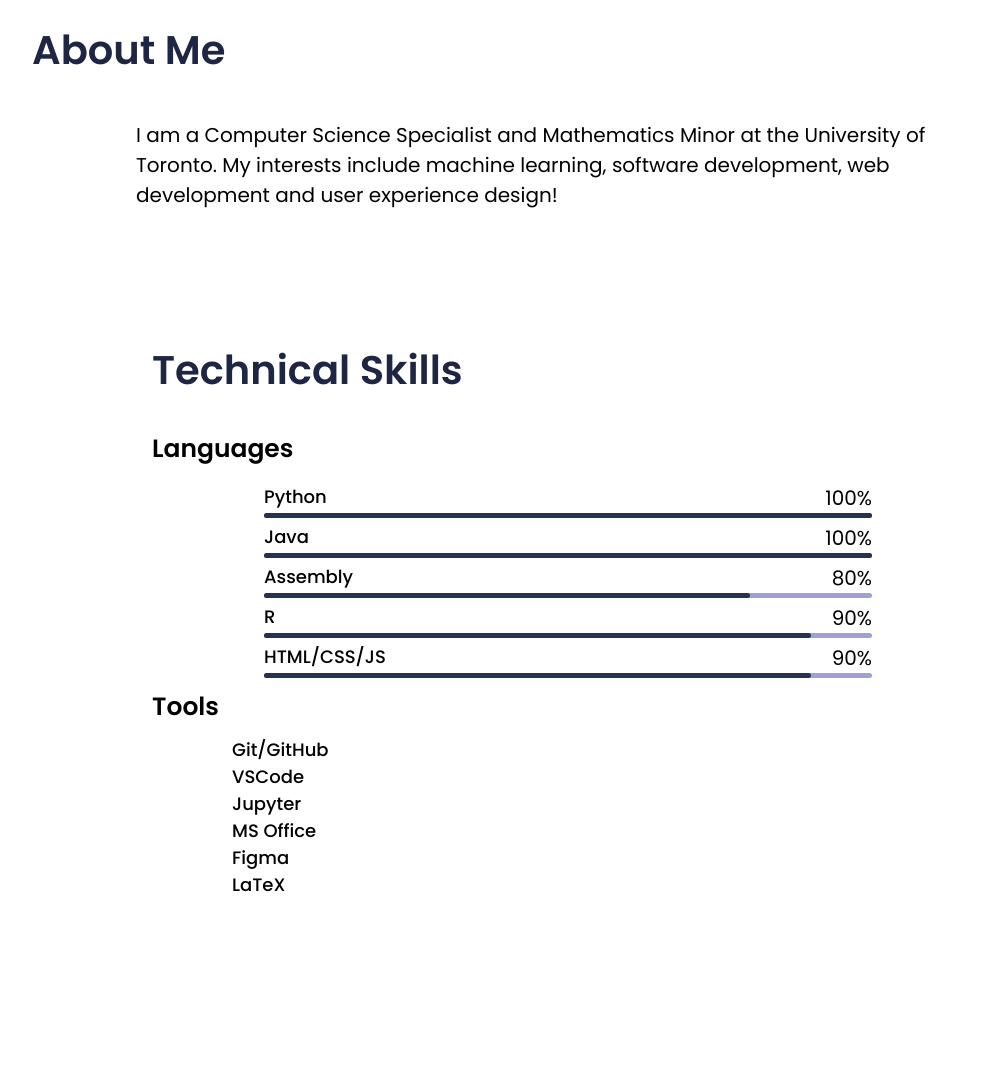
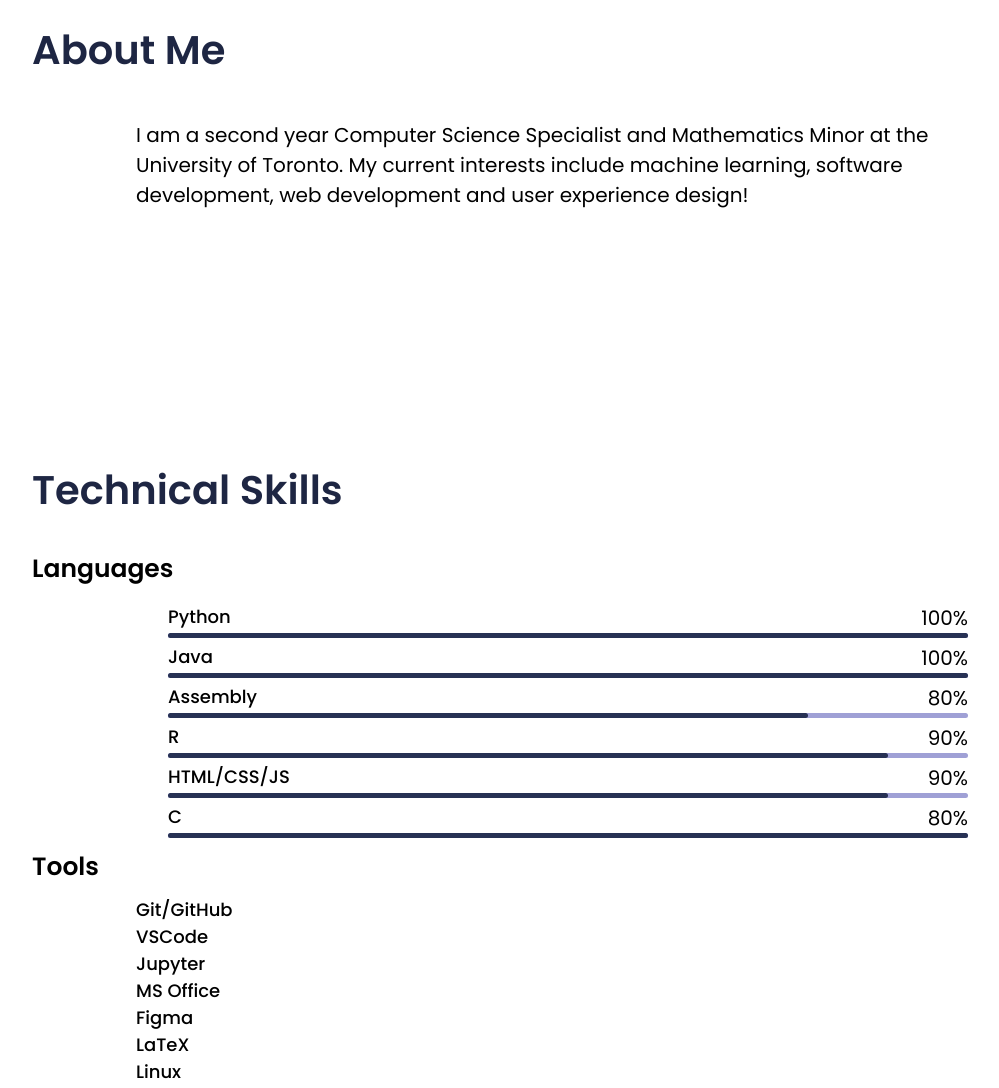
Before and after one commit to oliviaw12/oliviaw12.github.io, a plain HTML site: page index.html in a window 1280 px wide. Shown: the part 860-1948 px from the top of the page, without its empty margins (88-1087 px from the left). Drawn offline with nearby package versions, Linux system fonts and the light colour scheme.

Commit message:
Add files via upload

```diff
--- a/index.html
+++ b/index.html
@@ -53,13 +53,14 @@
         <div class="about__container container grid">
           <div class="about__data">
             <p class="about__description">
-              I am a Computer Science Specialist and Mathematics Minor at the
-              University of Toronto. My interests include machine learning,
+              I am a second year Computer Science Specialist and Mathematics Minor at the
+              University of Toronto. My current interests include machine learning,
               software development, web development and user experience design!
 
             </p>
           </div>
         </div>
+      </section>
         <!--==================== SKILLS ====================-->
       <section class="skills" id="skills">
         <h2 class="section__title">Technical Skills</h2>
@@ -118,6 +119,16 @@
                       <span class="skills__percentage skills__html"></span>
                   </div>
                 </div>
+
+                <div class="skills__data">
+                  <div class="skills__title">
+                    <h3 class="skills__name">C</h3>
+                    <span class="skills__number">80% </span>
+                  </div>
+                  <div class="skills__bar">
+                      <span class="skills__percentage skills__c"></span>
+                  </div>
+                </div>
               </div>
             </div>
           </div>
@@ -132,12 +143,13 @@
               <h3 class="skills__name">MS Office</h3>
               <h3 class="skills__name">Figma</h3>
               <h3 class="skills__name">LaTeX</h3>
+              <h3 class="skills__name">Linux</h3>
             </div>
           </div>
 
 
       </section>
-      </section>
+
 
        <!--==================== EDUCATION ====================-->
        <section class="education" id="education">
@@ -220,12 +232,12 @@
               <input type="text" id="name" name="name" placeholder="Your Name" required>
 
               <label for="email">Email:</label>
-              <input type="email" id="email" name="email" placeholder="Your Email" required>
+              <input type="email" id="email" name="email" placeholder="youremail@email.com" required>
 
               <label for="message">Message:</label>
-              <textarea id="message" name="message" placeholder="Your Message" rows="4" required></textarea>
+              <textarea id="message" name="message" placeholder="Type your message here" rows="4" required></textarea>
 
-              <button type="submit" class="submit-btn">Submit</button>
+              <button type="send" class="send-btn">Send</button>
             </form>
             <span id="msg"></span>
         </div>
```
